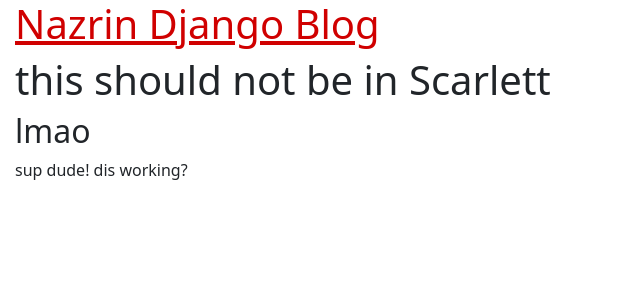
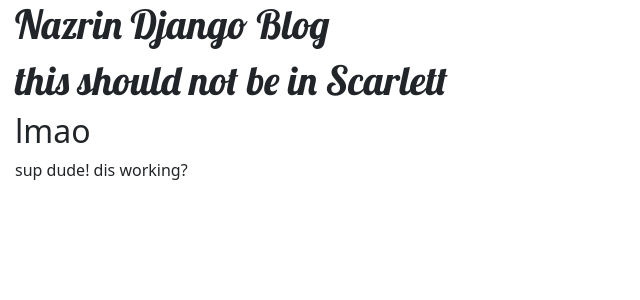
Before and after one commit to nazrinhz/DjangoBlog, a Django app: page / in a window 1280 px wide. Shown: the top 300 px of the page, without its empty margins (0-640 px from the left). Run offline with Django 3.2, Linux system fonts and the light colour scheme; data that the repository does not hold is empty.

Commit message:
adding fonts

```diff
--- a/blog/static/css/blog.css
+++ b/blog/static/css/blog.css
@@ -1,5 +1,6 @@
 h1 a{
     color: #d00000;
+    font-family: 'Lobster';
 }
 
 h2 a{
--- a/blog/templates/blog/post_list.html
+++ b/blog/templates/blog/post_list.html
@@ -4,12 +4,13 @@
   <title>Nazrin H.</title>
   <link rel="stylesheet" href="https://cdn.jsdelivr.net/npm/bootstrap@5.1.3/dist/css/bootstrap.min.css" integrity="sha384-1BmE4kWBq78iYhFldvKuhfTAU6auU8tT94WrHftjDbrCEXSU1oBoqyl2QvZ6jIW3" crossorigin="anonymous">
   <link rel="stylesheet" href="{% static 'css/blog.css' %}">
+  <link href="//fonts.googleapis.com/css?family=Lobster&subset=latin,latin-ext" rel="stylesheet" type="text/css">
   <link rel="icon" href="css/icon/favicon.ico">
 </head>
 <body>
 
 <header>
-    <h1><a href="">Nazrin Django Blog</a></h1>
+    <h1><a>Nazrin Django Blog</a></h1>
     <h1><a>this should not be in Scarlett</a></h1>
     <h2><a>lmao</a></h2>
 </header>
```
